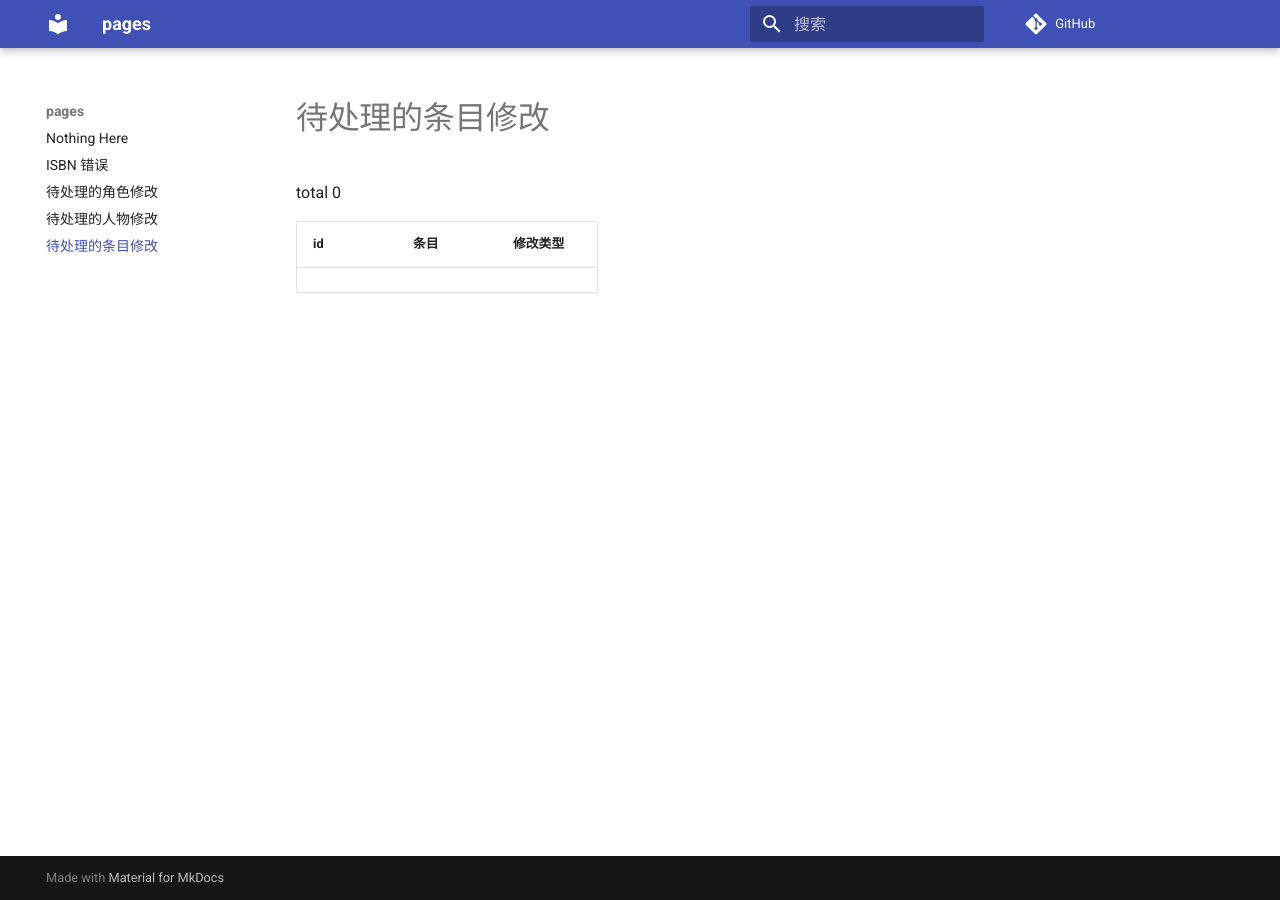
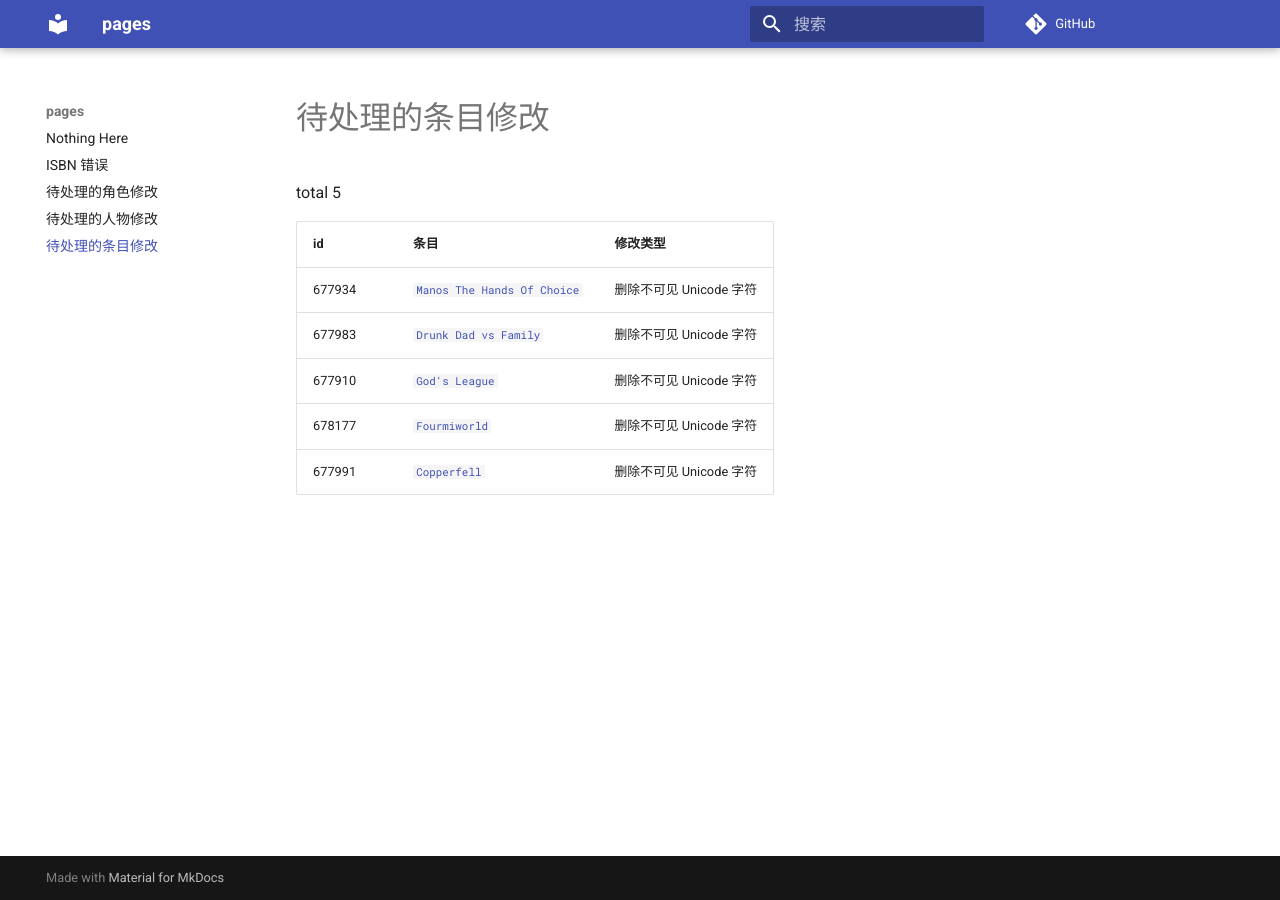
Before and after one commit to trim21/bangumi-pages, an MkDocs documentation site: the page built from docs/pending-subject-changes.md, in a window 1280 px wide. Built offline with MkDocs 1.6.1 and Material for MkDocs 9.7.7, drawn with Linux system fonts in a browser that asks for light colours; comment, search, counter and statistics services are not loaded.

Commit message:
update pending-changes.md

```diff
--- a/docs/pending-subject-changes.md
+++ b/docs/pending-subject-changes.md
@@ -1,6 +1,11 @@
 # 待处理的条目修改
 
-total 0
+total 5
 
 | id | 条目 | 修改类型 |
 | --- | --- | --- |
+| 677934 | [`Manos The Hands Of Choice`](https://bgm.tv/subject/677934) | 删除不可见 Unicode 字符 |
+| 677983 | [`Drunk Dad vs Family`](https://bgm.tv/subject/677983) | 删除不可见 Unicode 字符 |
+| 677910 | [`God's League`](https://bgm.tv/subject/677910) | 删除不可见 Unicode 字符 |
+| 678177 | [`Fourmiworld`](https://bgm.tv/subject/678177) | 删除不可见 Unicode 字符 |
+| 677991 | [`Copperfell`](https://bgm.tv/subject/677991) | 删除不可见 Unicode 字符 |
```
